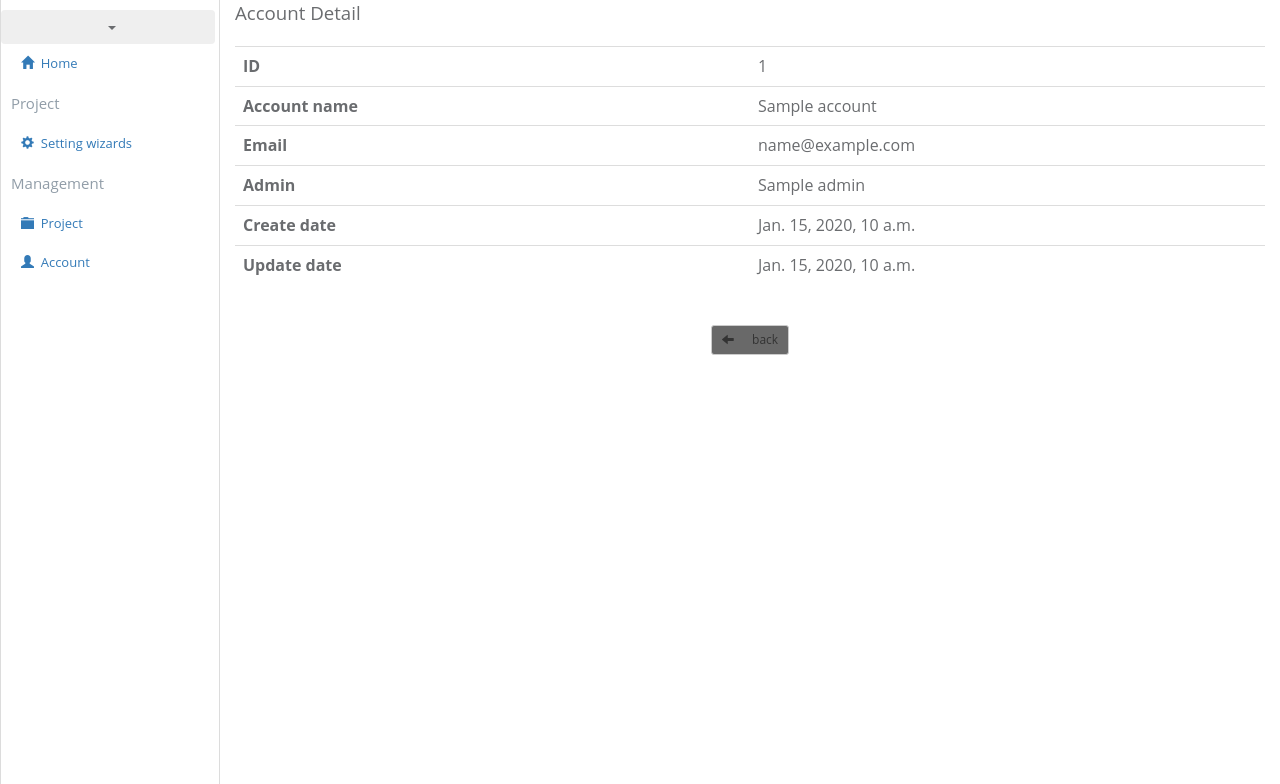
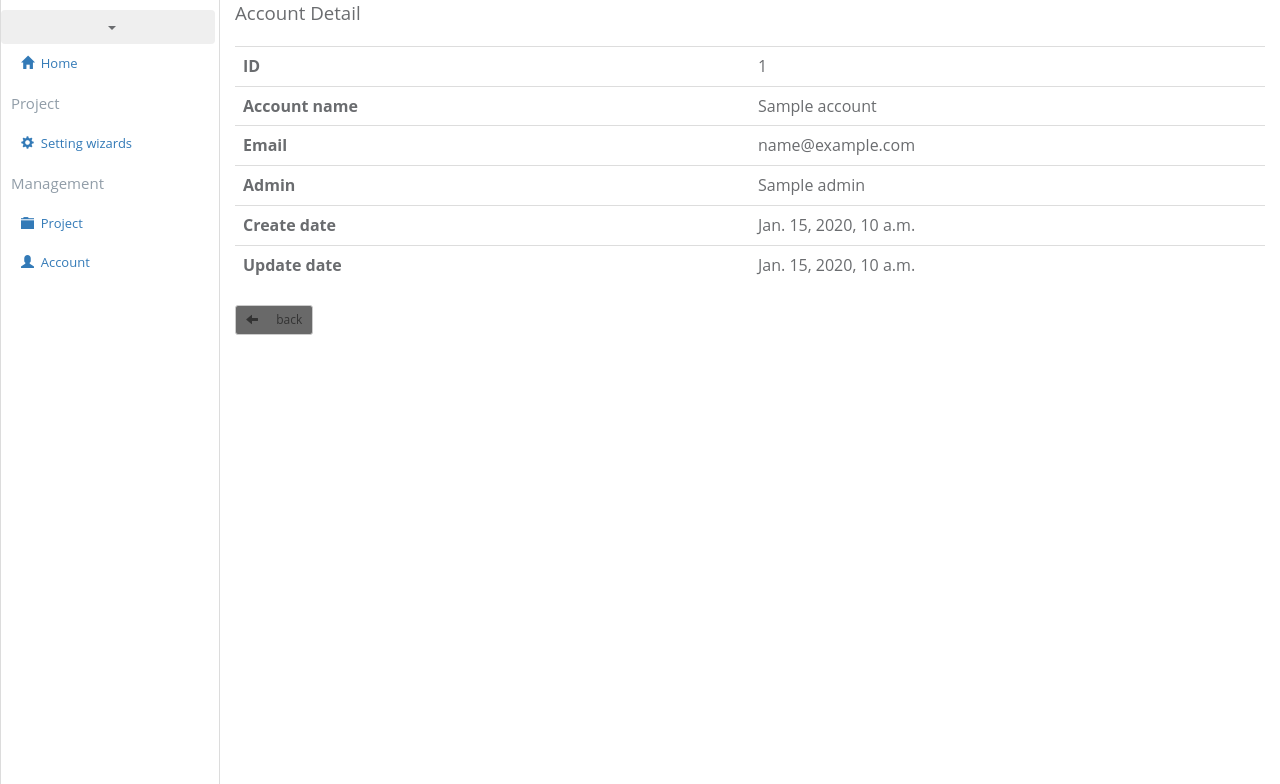
Before and after one commit to cloudconductor/cloud_conductor_gui, a Django app: template gui_app/templates/gui_app/account/accountDetail.html in a window 1280 px wide. Shown: the part 84-868 px from the top of the page. Run offline with Django 3.2, Linux system fonts and the light colour scheme; the template is opened without the code that fills it: most values are stand-ins (such as "Sample title", 1, 10 or a date in 2020); some libraries are stand-ins or nearby versions.

Commit message:
Fix back button point

```diff
--- a/gui_app/templates/gui_app/account/accountDetail.html
+++ b/gui_app/templates/gui_app/account/accountDetail.html
@@ -58,10 +58,11 @@
     </table>
 
 
-    <div class="button_center">
+    <span class="back_btn">
         <button type="button" class="btn btn-default btn-sm" onclick="location.href='{% url 'app:accountList' %}'">
             <span class="glyphicon glyphicon-arrow-left" aria-hidden="true"></span> &nbsp;　back
         </button>
+    </span>
     {% if account.id %}
         {% if request.session.account_admin %}
             <span class="delete_btn">
@@ -72,7 +73,6 @@
             </span>
         {% endif %}
     {% endif %}
-    </div>
     <!-- Button trigger modal -->
     <!-- Modal -->
     <div class="modal fade" id="myModal" tabindex="-1" role="dialog" aria-labelledby="myModalLabel" aria-hidden="true">
```
Lines whose indentation alone changed are shown as unchanged.
